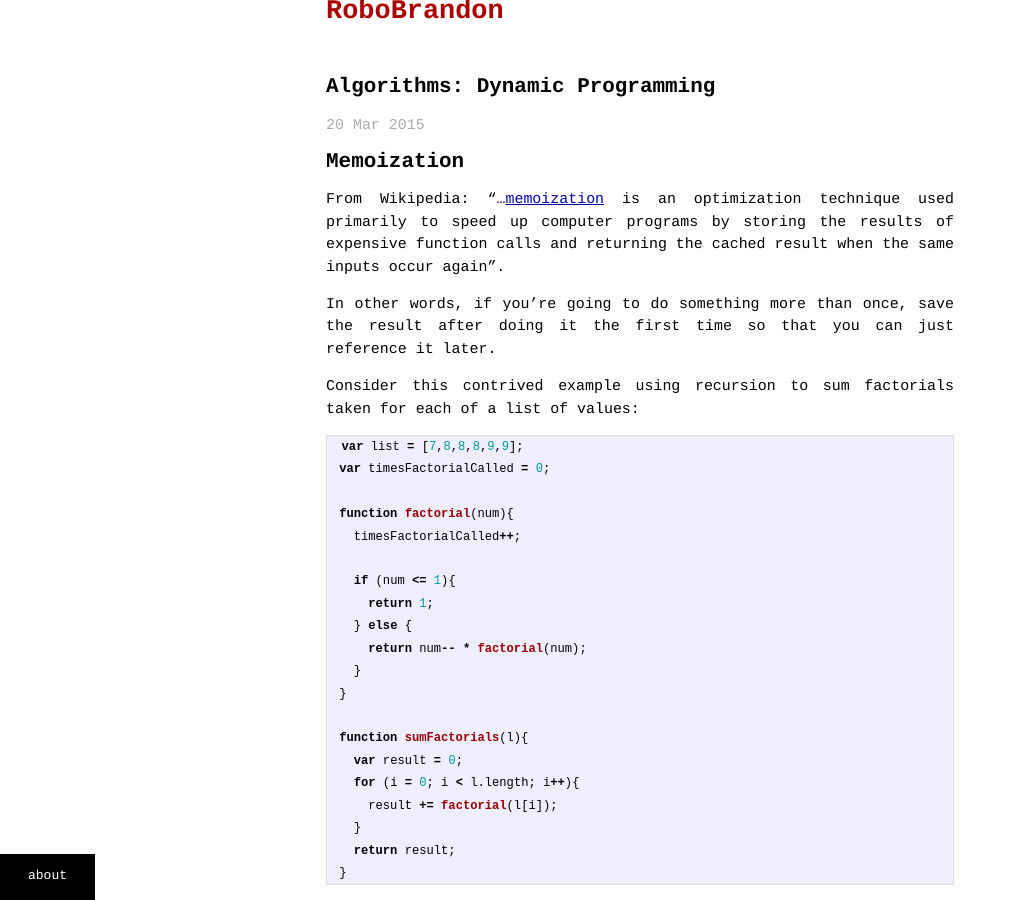
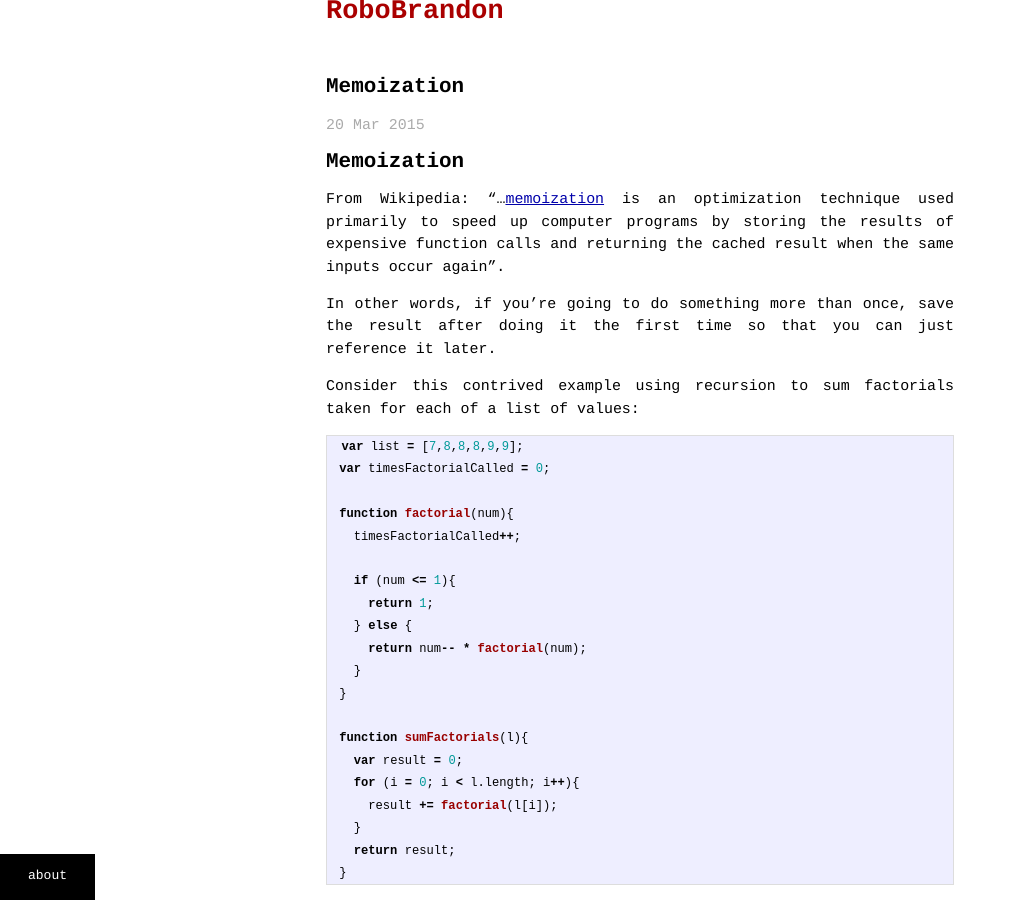
Before and after one commit to Ditofry/Ditofry.github.io, a Jekyll site: the page built from _posts/2015-03-20-memoization.md, in a window 1280 px wide and 900 px high. Shown: the whole window, without its empty margins (0-1017 px from the left). Built offline with Jekyll 4.4.1, drawn with Linux system fonts in a browser that asks for light colours; Markdown is read by kramdown in place of the engine named in the settings.

Commit message:
title change

```diff
--- a/_posts/2015-03-20-memoization.md
+++ b/_posts/2015-03-20-memoization.md
@@ -1,6 +1,6 @@
 ---
 layout: post
-title:  "Algorithms: Dynamic Programming"
+title:  "Memoization"
 categories: algorithms memoization javascript
 ---
 
```
